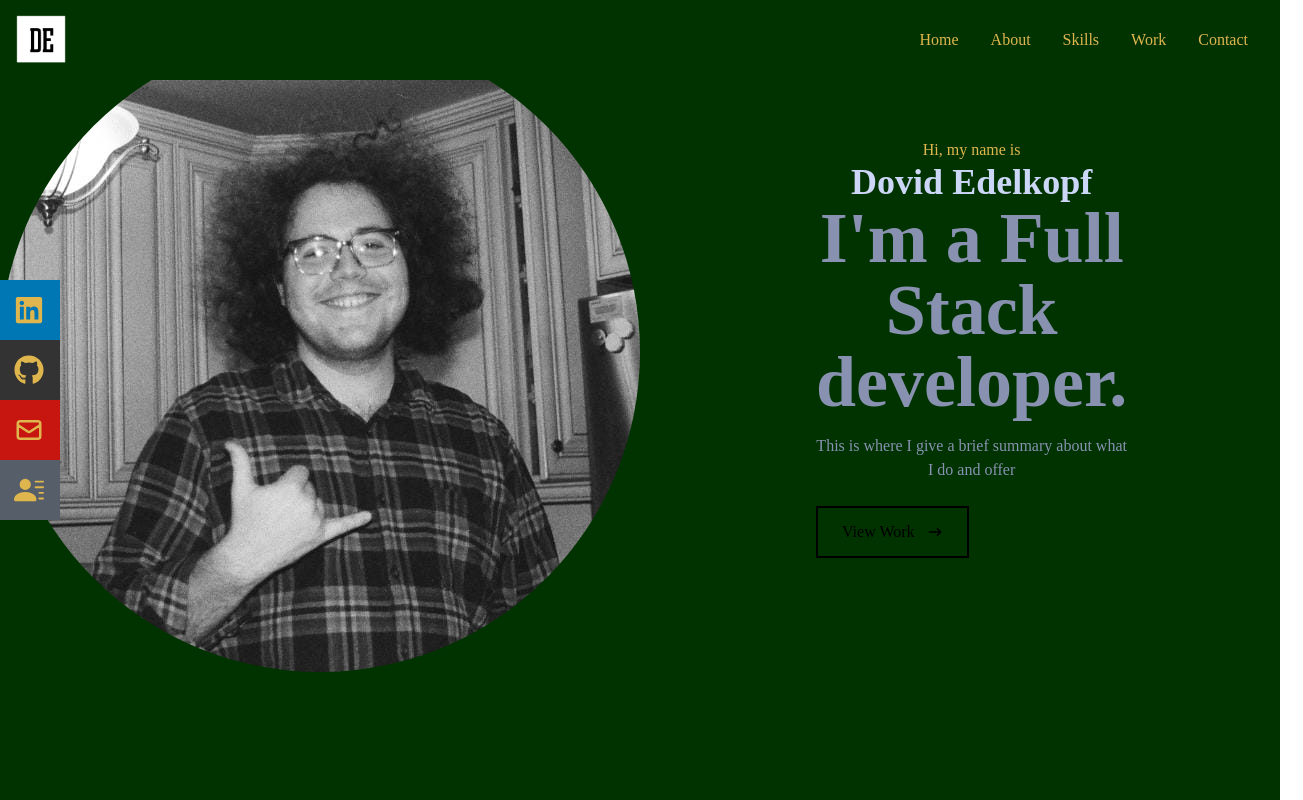
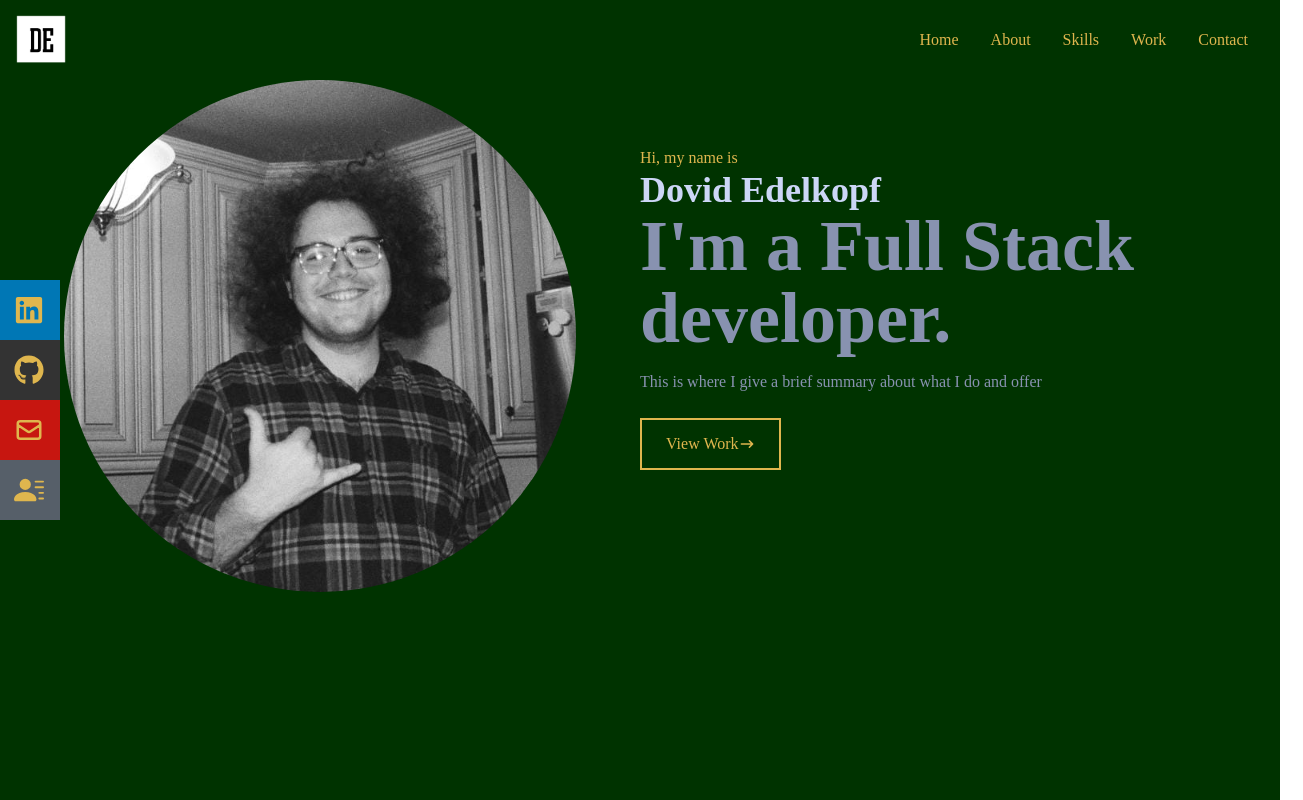
Before and after one commit to dovid11564/my-portfolio, a React (Vite) app: page / in a window 1280 px wide. Shown: the top 800 px of the page, 1303 px wide, since content can reach past the window. Built offline with nearby package versions, Linux system fonts and the light colour scheme.

Commit message:
updated buttons and home component logo

```diff
--- a/src/components/Contact.jsx
+++ b/src/components/Contact.jsx
@@ -12,7 +12,7 @@ const Contact = () => {
                     <input className='bg-[#ccd6f6] p-2' type="text" placeholder="Name" name='name'></input>
                     <input className='my-4 p-2 bg-[#ccd6f6]' type="text" placeholder="Email" name='email'></input>
                     <textarea className="bg-[#ccd6f6] p-2" name="message" rows="10" placeholder="Message"></textarea>
-                    <button className="text-white border-2 hover:bg-yellow hover:border-yellow px-4 py-3 my-8 mx-auto flex items-center ">Let's Connect!</button>
+                    <button className="text-yellow border-2 hover:text-green hover:bg-yellow hover:border-yellow px-4 py-3 my-8 mx-auto flex items-center ">Let's Connect!</button>
                 </form>
         </div>
     )
--- a/src/components/Home.jsx
+++ b/src/components/Home.jsx
@@ -8,18 +8,18 @@ const Home = () => {
             className='w-full h-screen bg-green'>
 
             {/* container */}
-            <div className='w-full grid grid-cols-2 text-center py-8'>
-              <img src={Profile} alt='Profile of Dovid Edelkopf' className='rounded-full'/>
-            <div className="m-w-[1000px] mx-auto px-44 flex flex-col justify-center h-full">
+            <div className='w-full grid lg:grid-cols-2 place-items-center py-8'>
+              <img src={Profile} alt='Profile of Dovid Edelkopf' className='rounded-full max-w-lg mt-12'/>
+            <div className="m-w-[1000px]">
                 <p className="text-yellow">Hi, my name is</p>
                 <h1 className='text-4xl sm:7xl font-bold text-[#ccd6f6]'>Dovid Edelkopf</h1>
                 <h2 className="text-4xl sm:text-7xl font-bold text-[#8892b0]">I'm a Full Stack developer.</h2>
                 <p className="text-[#8892b0] py-4 max-w-[700px]">This is where I give a brief summary about what I do and offer</p>
                 <div>
-                    <button className="text-white group border-2 px-6 py-3 my-2 flex items-center hover:bg-green hover:border-green">
+                    <button className="text-yellow group border-2 px-6 py-3 my-2 flex items-center hover:text-green hover:bg-yellow hover:border-yellow">
                         View Work
                         <span className='group-hover:rotate-90 duration-300'>
-                            <HiArrowNarrowRight className='ml-3 ' />
+                            <HiArrowNarrowRight />
                         </span>
                     </button>
                 </div>
--- a/src/components/Skills.jsx
+++ b/src/components/Skills.jsx
@@ -8,8 +8,8 @@ import Python from '../assets/skills/Python-Dark.svg';
 import Ruby from '../assets/skills/Ruby.svg';
 import Git from '../assets/skills/Git.svg';
 import PostGres from '../assets/skills/PostgreSQL-Dark.svg';
+
 const Skills = () => {
-
     return (
         <div name='skills' className="w-full h-screen bg-green text-yellow">
             {/* countainter */}
--- a/src/components/Work.jsx
+++ b/src/components/Work.jsx
@@ -121,7 +121,7 @@ const Work = () => {
                             <div className="pt-8 text-center">
                                 <a href="/">
                                     {/* this should be a link to a demo */}
-                                    <button className="text-center rounded-lg px-4 py-3 m-2 bg-white font-bold text-lg">Demo</button>
+                                    <button className="text-center rounded-lg px-4 py-3 m-2 bg-green font-bold text-lg">Demo</button>
                                 </a>
                                 <a href="/">
                                     {/* this is a link to the repo */}
```
